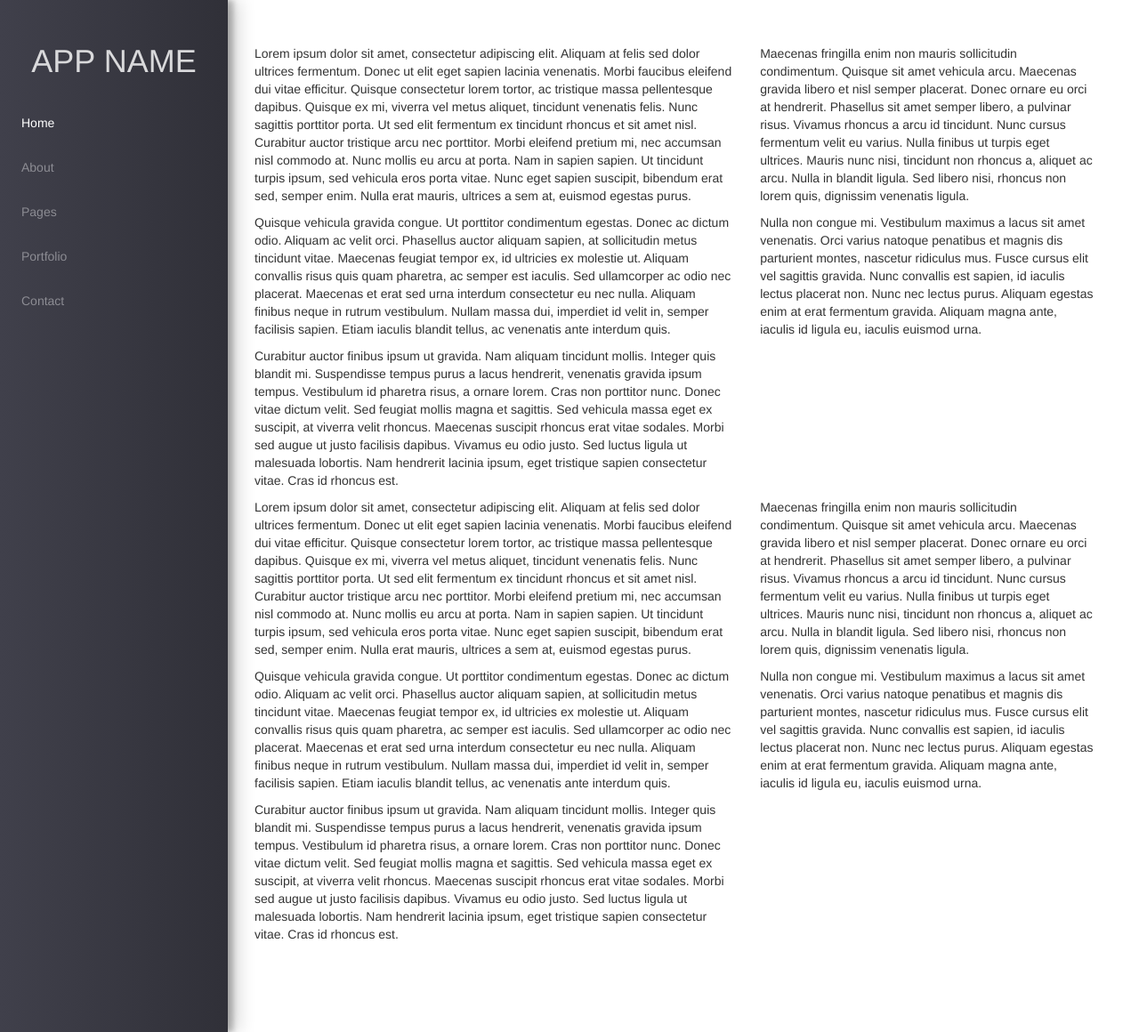
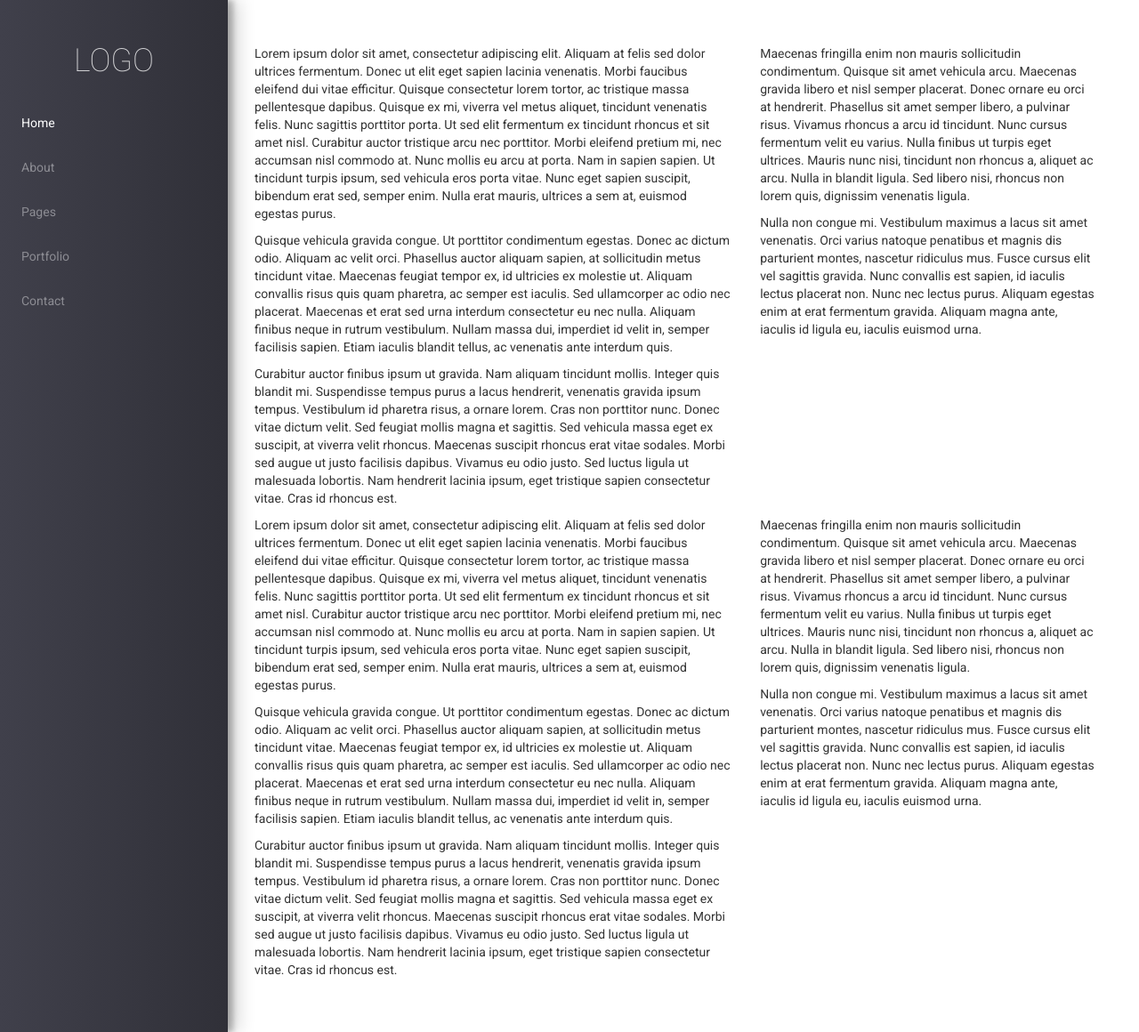
Before and after one commit to joserogeriofilho/sunset, a PHP site: page /sidebar.html in a window 1280 px wide. Shown: the whole page at 89% size. Run offline with PHP 8.4, Linux system fonts and the light colour scheme.

Commit message:
Pequena modificao no estilo do titulo do app e subsequente adicao do arquivo typography.scss a lista de componentes sass

```diff
--- a/dist/darktropical/css/darktropical.css
+++ b/dist/darktropical/css/darktropical.css
@@ -1,3 +1,4 @@
+@import url("https://fonts.googleapis.com/css?family=Roboto:100,300,400,700,900");
 html, body, .container-fluid {
   height: 100%; }
 
@@ -34,8 +35,8 @@ html, body, .container-fluid {
     justify-content: center;
     min-height: 128px; }
     .sidebar .app-name h3 {
-      font-weight: 300;
-      font-size: 36px; }
+      font-size: 36px;
+      font-weight: 100; }
 
 .form-group {
   height: 48px; }
@@ -63,3 +64,6 @@ html, body, .container-fluid {
 
 .form-group-focused label {
   color: #237840; }
+
+html, body, .container-fluid {
+  font-family: 'Roboto', sans-serif; }
--- a/sidebar.html
+++ b/sidebar.html
@@ -30,7 +30,7 @@
 
       <nav class="sidebar">
         <div class="app-name">
-          <h3>APP NAME</h3>
+          <h3>LOGO</h3>
         </div>
 
         <ul>
--- a/src/darktropical/sass/components/sidebar.scss
+++ b/src/darktropical/sass/components/sidebar.scss
@@ -35,8 +35,8 @@
         min-height: 128px;
 
         h3{
-            font-weight: 300;
             font-size: 36px;
+            font-weight: 100;
         }
     }
 }
--- /dev/null
+++ b/src/darktropical/sass/components/typography.scss
@@ -0,0 +1,9 @@
+@import url('https://fonts.googleapis.com/css?family=Roboto:100,300,400,700,900');
+
+html, body, .container-fluid{
+    font-family: 'Roboto', sans-serif;
+}
+
+h3{
+
+}
--- a/src/darktropical/sass/darktropical.scss
+++ b/src/darktropical/sass/darktropical.scss
@@ -5,3 +5,4 @@
 @import 'components/layout';
 @import 'components/sidebar';
 @import 'components/inputs';
+@import 'components/typography';
```
